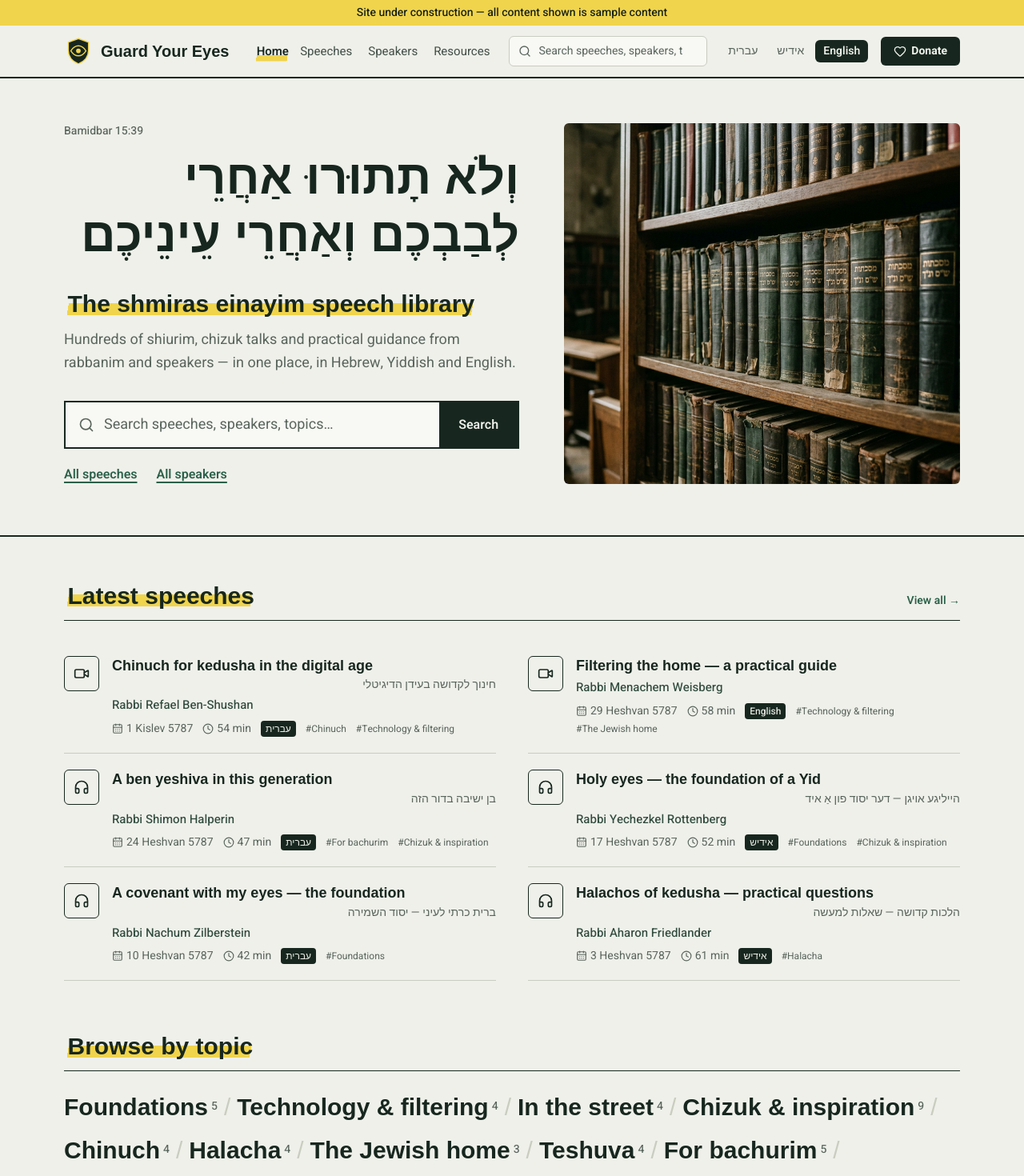
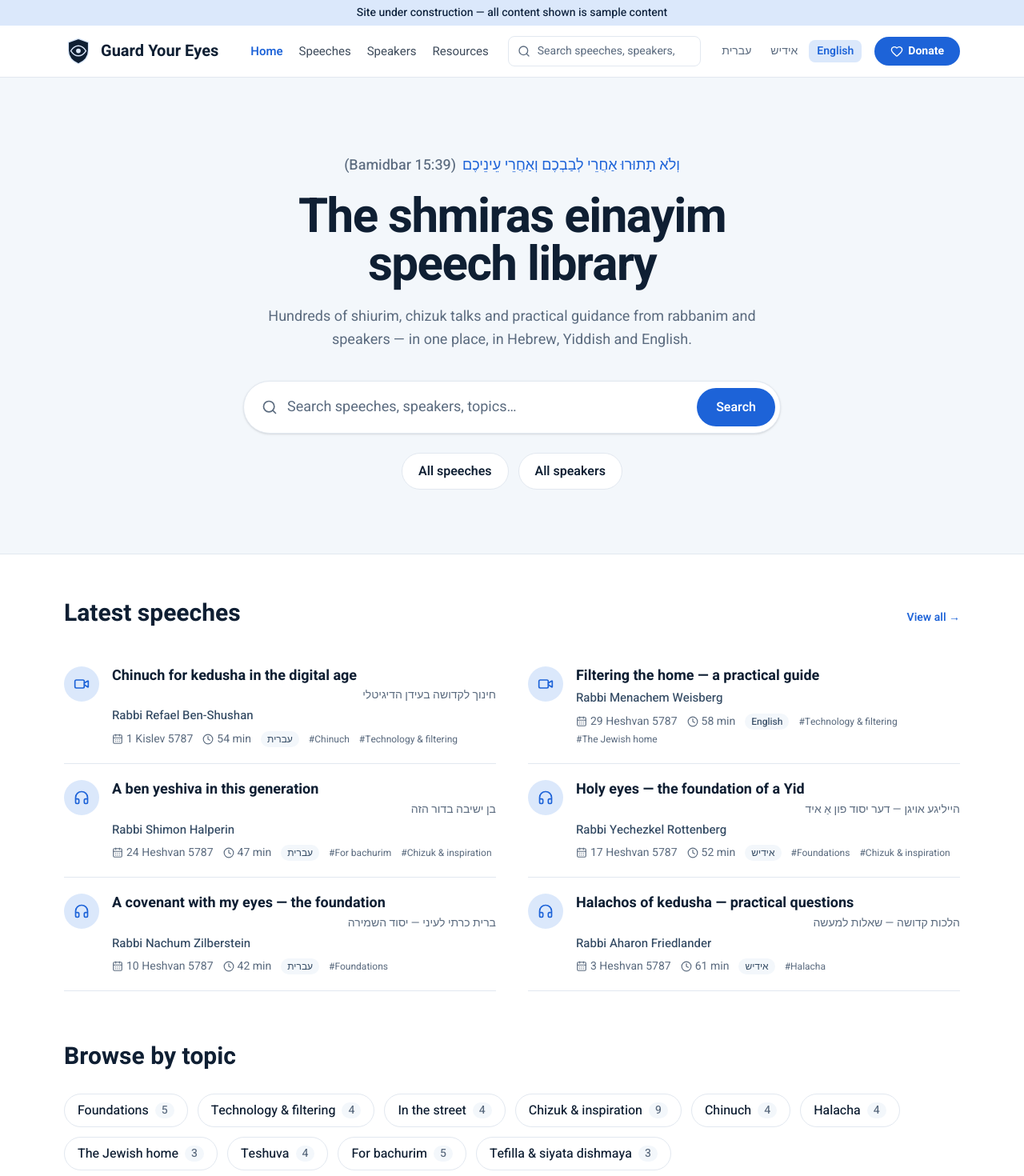
Before and after one commit to mweber4/first_project, a Next.js app: page /en in a window 1280 px wide. Shown: the top 1470 px of the page at 80% size. Built offline with nearby package versions, Linux system fonts and the light colour scheme; a web font is replaced by a local one.

Commit message:
Restyle to a clean, bright look: white and blue palette, sans headings, no highlighter or photo

```diff
--- a/app/[lang]/donate/page.tsx
+++ b/app/[lang]/donate/page.tsx
@@ -18,7 +18,7 @@ export default async function DonatePage({ params }: { params: Promise<{ lang: s
       <PageHeader title={t.donateTitle} intro={t.donateIntro} />
       <div className="mx-auto grid max-w-5xl gap-8 px-4 py-10 lg:grid-cols-[3fr_2fr]">
         <DonateForm t={t} donateUrl={donateUrl} />
-        <aside className="h-fit rounded-lg bg-ink p-6 text-paper">
+        <aside className="h-fit rounded-2xl bg-night p-6 text-paper">
           <h2 className="font-serif text-2xl font-bold text-gold-soft">{t.donateWhyTitle}</h2>
           <ul className="mt-4 space-y-3">
             {[t.donateWhy1, t.donateWhy2, t.donateWhy3].map((x) => (
--- a/app/[lang]/lecturers/[slug]/page.tsx
+++ b/app/[lang]/lecturers/[slug]/page.tsx
@@ -43,7 +43,7 @@ export default async function LecturerPage({ params }: { params: Params }) {
                   {l.location}
                 </span>
                 {l.languages.map((x) => (
-                  <span key={x} className="rounded-md bg-card px-2.5 py-0.5 text-sm">
+                  <span key={x} className="rounded-lg bg-card px-2.5 py-0.5 text-sm">
                     {x}
                   </span>
                 ))}
--- a/app/[lang]/page.tsx
+++ b/app/[lang]/page.tsx
@@ -1,4 +1,3 @@
-import Image from "next/image";
 import Link from "next/link";
 import { Heart, Search } from "lucide-react";
 import { LecturerCard, SectionTitle, SpeechCard, VideoTile } from "@/components/cards";
@@ -14,24 +13,21 @@ export default async function HomePage({ params }: { params: Promise<{ lang: str
 
   return (
     <>
-      <section className="border-b-2 border-ink">
-        <div className="mx-auto grid max-w-6xl gap-10 px-4 pb-12 pt-10 md:grid-cols-[1.15fr_1fr] md:gap-14 md:pb-16 md:pt-14">
-          <div className="flex flex-col justify-center">
-            <p className="text-sm font-medium text-muted">{t.heroVerseSource}</p>
-            <p
-              lang="he"
-              dir="rtl"
-              className="mt-3 text-balance font-serif text-4xl font-black leading-[1.2] text-ink md:text-6xl"
-            >
+      <section className="border-b border-line bg-sand">
+        <div className="mx-auto flex max-w-3xl flex-col items-center px-4 pb-16 pt-16 text-center md:pb-20 md:pt-24">
+          <p lang="he" dir="rtl" className="text-pretty text-base font-medium text-gold md:text-lg">
             {t.heroVerse}
+            <span className="ms-2 text-muted">({t.heroVerseSource})</span>
           </p>
 
-            <h1 className="mt-8 text-balance font-serif text-2xl font-bold md:text-3xl">
-              <span className="mark">{t.heroTitle}</span>
-            </h1>
-            <p className="mt-3 max-w-xl text-pretty text-lg leading-relaxed text-muted">{t.heroText}</p>
+          <h1 className="mt-5 text-balance text-4xl font-bold tracking-tight text-ink md:text-6xl">{t.heroTitle}</h1>
+          <p className="mt-5 max-w-2xl text-pretty text-lg leading-relaxed text-muted">{t.heroText}</p>
 
-            <form action={`/${lang}/search`} role="search" className="mt-8 flex max-w-xl border-2 border-ink bg-card">
+          <form
+            action={`/${lang}/search`}
+            role="search"
+            className="mt-9 flex w-full max-w-2xl items-center rounded-full border border-line bg-card p-1.5 shadow-sm focus-within:border-gold"
+          >
             <label htmlFor="hero-search" className="sr-only">
               {t.searchTitle}
             </label>
@@ -43,35 +39,29 @@ export default async function HomePage({ params }: { params: Promise<{ lang: str
               type="search"
               name="q"
               placeholder={t.searchPlaceholder}
-                className="min-w-0 flex-1 bg-transparent px-3 py-3.5 text-lg text-ink placeholder:text-muted focus:outline-none"
+              className="min-w-0 flex-1 bg-transparent px-3 py-3 text-lg text-ink placeholder:text-muted focus:outline-none"
             />
             <button
               type="submit"
-                className="bg-ink px-6 font-semibold text-paper transition-colors hover:bg-gold"
+              className="rounded-full bg-gold px-6 py-3 font-semibold text-paper transition-colors hover:bg-night"
             >
               {t.searchButton}
             </button>
           </form>
 
-            <div className="mt-5 flex flex-wrap items-center gap-x-6 gap-y-2 font-semibold">
-              <Link href={`/${lang}/speeches`} className="text-gold underline decoration-2 underline-offset-4 hover:text-ink">
+          <div className="mt-6 flex flex-wrap items-center justify-center gap-3 font-semibold">
+            <Link
+              href={`/${lang}/speeches`}
+              className="rounded-full border border-line bg-card px-5 py-2.5 text-ink transition-colors hover:border-gold hover:text-gold"
+            >
               {t.browseSpeeches}
             </Link>
-              <Link href={`/${lang}/lecturers`} className="text-gold underline decoration-2 underline-offset-4 hover:text-ink">
+            <Link
+              href={`/${lang}/lecturers`}
+              className="rounded-full border border-line bg-card px-5 py-2.5 text-ink transition-colors hover:border-gold hover:text-gold"
+            >
               {t.browseLecturers}
             </Link>
-            </div>
-          </div>
-
-          <div className="relative min-h-72 overflow-hidden rounded-md md:min-h-0">
-            <Image
-              src="/images/beis-medrash-shelves.png"
-              alt=""
-              fill
-              priority
-              sizes="(min-width: 768px) 45vw, 100vw"
-              className="object-cover"
-            />
           </div>
         </div>
       </section>
@@ -88,21 +78,16 @@ export default async function HomePage({ params }: { params: Promise<{ lang: str
 
         <section>
           <SectionTitle title={t.browseByTopic} />
-          <ul className="flex flex-wrap items-baseline gap-x-2 gap-y-3 font-serif text-2xl leading-snug md:text-3xl">
-            {topics.map((tp, i) => (
-              <li key={tp.id} className="flex items-baseline gap-2">
+          <ul className="flex flex-wrap gap-3">
+            {topics.map((tp) => (
+              <li key={tp.id}>
                 <Link
                   href={`/${lang}/speeches?topic=${tp.id}`}
-                  className="font-bold decoration-gold-soft decoration-[0.35em] underline-offset-[-0.1em] hover:underline"
+                  className="inline-flex items-center gap-2 rounded-full border border-line bg-card px-4 py-2 font-medium text-ink transition-colors hover:border-gold hover:text-gold"
                 >
                   {tp.label}
-                  <sup className="ms-1 font-sans text-sm font-medium text-muted">{tp.count}</sup>
+                  <span className="rounded-full bg-sand px-2 text-sm text-muted">{tp.count}</span>
                 </Link>
-                {i < topics.length - 1 && (
-                  <span aria-hidden="true" className="text-line">
-                    /
-                  </span>
-                )}
               </li>
             ))}
           </ul>
@@ -127,15 +112,15 @@ export default async function HomePage({ params }: { params: Promise<{ lang: str
         </section>
       </div>
 
-      <section className="-mb-20 border-b border-paper/10 bg-ink text-paper">
-        <div className="mx-auto flex max-w-6xl flex-col items-start justify-between gap-6 px-4 py-12 md:flex-row md:items-center">
+      <section className="mx-auto -mb-20 max-w-6xl px-4">
+        <div className="flex flex-col items-start justify-between gap-6 rounded-3xl bg-gold px-8 py-10 text-paper md:flex-row md:items-center md:px-12">
           <div>
-            <h2 className="text-balance font-serif text-3xl font-bold">{t.donateBandTitle}</h2>
-            <p className="mt-2 max-w-xl text-lg leading-relaxed text-paper/75">{t.donateBandText}</p>
+            <h2 className="text-balance text-3xl font-bold tracking-tight">{t.donateBandTitle}</h2>
+            <p className="mt-2 max-w-xl text-lg leading-relaxed text-paper/85">{t.donateBandText}</p>
           </div>
           <Link
             href={`/${lang}/donate`}
-            className="inline-flex shrink-0 items-center gap-2 rounded-md bg-gold-soft px-7 py-3.5 text-lg font-bold text-night transition-colors hover:bg-paper"
+            className="inline-flex shrink-0 items-center gap-2 rounded-full bg-paper px-7 py-3.5 text-lg font-bold text-gold transition-colors hover:bg-gold-soft"
           >
             <Heart className="h-5 w-5" aria-hidden="true" />
             {t.donateCta}
--- a/app/globals.css
+++ b/app/globals.css
@@ -2,25 +2,22 @@
 
 @theme inline {
   --font-sans: var(--font-heebo), system-ui, "Segoe UI", Arial, sans-serif;
-  --font-serif: var(--font-frank), "Times New Roman", serif;
+  --font-serif: var(--font-heebo), system-ui, "Segoe UI", Arial, sans-serif;
 }
 
-/*
-  Palette taken from a beis medrash shelf: green cloth sefer bindings,
-  grey-green page paper, and the yellow highlighter used in the margins.
-*/
+/* Clean, bright palette: white surfaces, a calm clear blue, deep navy text. */
 @theme {
-  --color-paper: #eff0ea;
-  --color-card: #f8f8f4;
-  --color-night: #0f1a15;
-  --color-ink: #17271f;
-  --color-ink-soft: #2f4a3d;
-  --color-sand: #e2e5da;
-  --color-line: #c9cdbf;
-  --color-gold: #2a6049;
-  --color-gold-soft: #f0d44c;
-  --color-muted: #59655d;
-  --radius: 0.375rem;
+  --color-paper: #ffffff;
+  --color-card: #ffffff;
+  --color-night: #0b1f3a;
+  --color-ink: #0f1f33;
+  --color-ink-soft: #334a63;
+  --color-sand: #f3f7fb;
+  --color-line: #e2e8f0;
+  --color-gold: #1d63d8;
+  --color-gold-soft: #dbe8fb;
+  --color-muted: #5b6b7f;
+  --radius: 0.75rem;
 }
 
 html {
@@ -42,21 +39,9 @@ body {
   outline-offset: 2px;
 }
 
-/* Highlighter stroke, drawn the way a pen marks a line in a sefer. */
+/* Active / emphasised text, e.g. current nav item. */
 .mark {
-  background-image: linear-gradient(
-    100deg,
-    transparent 0.2em,
-    var(--color-gold-soft) 0.2em,
-    var(--color-gold-soft) calc(100% - 0.3em),
-    transparent calc(100% - 0.3em)
-  );
-  background-repeat: no-repeat;
-  background-size: 100% 0.5em;
-  background-position: 0 88%;
-  box-decoration-break: clone;
-  -webkit-box-decoration-break: clone;
-  padding-inline: 0.15em;
+  color: var(--color-gold);
 }
 
 /* Native <select> arrow sits on the correct side in both directions. */
--- a/components/DonateForm.tsx
+++ b/components/DonateForm.tsx
@@ -12,7 +12,7 @@ const input =
   "w-full rounded-lg border border-line bg-card px-3 py-2.5 focus:border-gold focus:outline-none";
 const pill = (on: boolean) =>
   `rounded-lg border-2 px-4 py-3 text-center font-semibold transition-colors ${
-    on ? "border-ink bg-ink text-paper" : "border-line bg-card hover:border-ink"
+    on ? "border-gold bg-gold text-paper" : "border-line bg-card hover:border-gold"
   }`;
 
 export function DonateForm({ t, donateUrl }: { t: Dict; donateUrl: string }) {
@@ -69,7 +69,7 @@ export function DonateForm({ t, donateUrl }: { t: Dict; donateUrl: string }) {
                   setPreset(PRESETS[c][2]);
                   setCustom("");
                 }}
-                className={`rounded-md px-3 py-1 ${currency === c ? "bg-sand font-bold" : "text-muted hover:bg-sand/60"}`}
+                className={`rounded-lg px-3 py-1 ${currency === c ? "bg-sand font-bold" : "text-muted hover:bg-sand/60"}`}
               >
                 {SYMBOL[c]} {c}
               </button>
@@ -139,7 +139,7 @@ export function DonateForm({ t, donateUrl }: { t: Dict; donateUrl: string }) {
 
       <button
         type="submit"
-        className="mt-6 flex w-full items-center justify-center gap-2 rounded-md bg-gold-soft px-6 py-3.5 text-lg font-bold text-night transition-colors hover:bg-ink hover:text-paper"
+        className="mt-6 flex w-full items-center justify-center gap-2 rounded-lg bg-gold px-6 py-3.5 text-lg font-bold text-paper transition-colors hover:bg-ink hover:text-paper"
       >
         <Heart className="h-5 w-5" aria-hidden="true" />
         {t.continueToPayment}
--- a/components/ResourcesBrowser.tsx
+++ b/components/ResourcesBrowser.tsx
@@ -84,7 +84,7 @@ export function ResourcesBrowser({ videos, t }: { videos: Video[]; t: Dict }) {
         onClose={() => setPlaying(null)}
         onClick={(e) => e.target === dialog.current && setPlaying(null)}
         aria-label={playing?.title}
-        className="m-auto w-[min(92vw,960px)] rounded-md bg-night p-0 text-paper backdrop:bg-black/75"
+        className="m-auto w-[min(92vw,960px)] rounded-lg bg-night p-0 text-paper backdrop:bg-black/75"
       >
         {playing && (
           <>
@@ -94,7 +94,7 @@ export function ResourcesBrowser({ videos, t }: { videos: Video[]; t: Dict }) {
                 type="button"
                 onClick={() => setPlaying(null)}
                 aria-label={t.close}
-                className="rounded-md p-1.5 hover:bg-paper/10"
+                className="rounded-lg p-1.5 hover:bg-paper/10"
               >
                 <X className="h-5 w-5" />
               </button>
--- a/components/SiteFooter.tsx
+++ b/components/SiteFooter.tsx
@@ -12,7 +12,7 @@ export function SiteFooter({ lang, t }: { lang: Lang; t: Dict }) {
     { href: "/donate", label: t.navDonate },
   ];
   return (
-    <footer className="mt-20 bg-night text-paper/80">
+    <footer className="mt-40 bg-night text-paper/80">
       <div className="mx-auto grid max-w-6xl gap-10 px-4 py-12 md:grid-cols-[2fr_1fr]">
         <div>
           <div className="flex items-center gap-2.5 text-paper">
--- a/components/SiteHeader.tsx
+++ b/components/SiteHeader.tsx
@@ -39,9 +39,9 @@ export function SiteHeader({ lang, t }: { lang: Lang; t: Dict }) {
           hrefLang={l}
           lang={l}
           aria-current={l === lang ? "true" : undefined}
-          className={`rounded-md px-2.5 py-1 transition-colors ${
+          className={`rounded-lg px-2.5 py-1 transition-colors ${
             l === lang
-              ? "bg-ink font-semibold text-paper"
+              ? "bg-gold-soft font-semibold text-gold"
               : "text-muted hover:bg-sand hover:text-ink"
           }`}
         >
@@ -63,13 +63,13 @@ export function SiteHeader({ lang, t }: { lang: Lang; t: Dict }) {
         onChange={(e) => setQ(e.target.value)}
         placeholder={t.searchPlaceholder}
         aria-label={t.searchButton}
-        className="w-full rounded-md border border-line bg-card py-2 ps-9 pe-4 text-sm text-ink placeholder:text-muted focus:border-ink focus:outline-none"
+        className="w-full rounded-lg border border-line bg-card py-2 ps-9 pe-4 text-sm text-ink placeholder:text-muted focus:border-gold focus:outline-none"
       />
     </form>
   );
 
   return (
-    <header className="sticky top-0 z-40 border-b-2 border-ink bg-paper text-ink">
+    <header className="sticky top-0 z-40 border-b border-line bg-paper/90 backdrop-blur text-ink">
       <div className="mx-auto flex h-16 max-w-6xl items-center gap-4 px-4">
         <Link href={`/${lang}`} className="flex shrink-0 items-center gap-2.5">
           <Logo />
@@ -98,7 +98,7 @@ export function SiteHeader({ lang, t }: { lang: Lang; t: Dict }) {
 
         <Link
           href={`/${lang}/donate`}
-          className="ms-auto inline-flex shrink-0 items-center gap-1.5 rounded-md bg-ink px-4 py-2 text-sm font-bold text-paper transition-colors hover:bg-gold lg:ms-0"
+          className="ms-auto inline-flex shrink-0 items-center gap-1.5 rounded-full bg-gold px-5 py-2 text-sm font-bold text-paper transition-colors hover:bg-night lg:ms-0"
         >
           <Heart className="h-4 w-4" aria-hidden="true" />
           {t.donateCta}
@@ -110,7 +110,7 @@ export function SiteHeader({ lang, t }: { lang: Lang; t: Dict }) {
           aria-expanded={open}
           aria-controls="mobile-menu"
           aria-label={t.menu}
-          className="rounded-md p-2 hover:bg-sand lg:hidden"
+          className="rounded-lg p-2 hover:bg-sand lg:hidden"
         >
           {open ? <X className="h-6 w-6" /> : <Menu className="h-6 w-6" />}
         </button>
@@ -126,7 +126,7 @@ export function SiteHeader({ lang, t }: { lang: Lang; t: Dict }) {
                 href={`/${lang}${n.href}`}
                 onClick={() => setOpen(false)}
                 aria-current={isActive(n.href) ? "page" : undefined}
-                className={`rounded-md px-2 py-3 text-lg ${
+                className={`rounded-lg px-2 py-3 text-lg ${
                   isActive(n.href) ? "mark font-semibold" : "text-ink/85"
                 }`}
               >
--- a/components/cards.tsx
+++ b/components/cards.tsx
@@ -7,7 +7,7 @@ export function PageHeader({ title, intro }: { title: string; intro?: string })
   return (
     <div className="border-b border-line">
       <div className="mx-auto max-w-6xl px-4 pb-8 pt-12">
-        <h1 className="text-balance font-serif text-4xl font-black md:text-5xl">{title}</h1>
+        <h1 className="text-balance text-4xl font-bold tracking-tight md:text-5xl">{title}</h1>
         {intro && <p className="mt-4 max-w-2xl text-pretty text-lg leading-relaxed text-muted">{intro}</p>}
       </div>
     </div>
@@ -24,9 +24,9 @@ export function SectionTitle({
   linkLabel?: string;
 }) {
   return (
-    <div className="mb-6 flex items-baseline justify-between gap-4 border-b border-ink pb-3">
+    <div className="mb-6 flex items-baseline justify-between gap-4 pb-1">
       <h2 className="text-balance font-serif text-2xl font-bold md:text-3xl">
-        <span className="mark">{title}</span>
+        {title}
       </h2>
       {href && (
         <Link href={href} className="shrink-0 text-sm font-semibold text-gold underline-offset-4 hover:underline">
@@ -41,7 +41,7 @@ export function Avatar({ initials, size = "md" }: { initials: string; size?: "md
   return (
     <span
       aria-hidden="true"
-      className={`flex shrink-0 items-center justify-center rounded-md bg-ink font-serif font-bold text-gold-soft ${
+      className={`flex shrink-0 items-center justify-center rounded-full bg-gold-soft font-bold text-gold ${
         size === "lg" ? "h-24 w-24 text-3xl" : "h-14 w-14 text-lg"
       }`}
     >
@@ -54,7 +54,7 @@ export function SpeechCard({ speech: s, lang, t }: { speech: Speech; lang: Lang;
   const Icon = s.type === "video" ? VideoIcon : Headphones;
   return (
     <article className="group relative flex gap-4 border-b border-line py-5 transition-colors hover:bg-sand/60">
-      <span className="flex h-11 w-11 shrink-0 items-center justify-center rounded-md border border-ink text-ink transition-colors group-hover:bg-ink group-hover:text-gold-soft">
+      <span className="flex h-11 w-11 shrink-0 items-center justify-center rounded-full bg-gold-soft text-gold transition-colors group-hover:bg-gold group-hover:text-paper">
         <Icon className="h-5 w-5" aria-hidden="true" />
       </span>
       <div className="min-w-0 flex-1">
@@ -85,7 +85,7 @@ export function SpeechCard({ speech: s, lang, t }: { speech: Speech; lang: Lang;
             <Clock className="h-3.5 w-3.5" aria-hidden="true" />
             {s.minutes} {t.minutes}
           </span>
-          <span className="rounded-sm bg-ink px-1.5 py-0.5 text-xs font-medium text-paper">
+          <span className="rounded-full bg-sand px-2 py-0.5 text-xs font-medium text-ink-soft">
             {s.languageLabel}
           </span>
           {s.topics.map((tp) => (
@@ -104,7 +104,7 @@ export function LecturerCard({ lecturer: l, lang, t }: { lecturer: Lecturer; lan
   return (
     <Link
       href={`/${lang}/lecturers/${l.slug}`}
-      className="group flex items-center gap-4 rounded-md border border-line bg-card p-4 transition-colors hover:border-ink"
+      className="group flex items-center gap-4 rounded-lg border border-line bg-card p-4 transition-colors hover:border-gold"
     >
       <Avatar initials={l.initials} />
       <span className="min-w-0">
@@ -138,7 +138,7 @@ export function VideoTile({
 }) {
   const poster = (
     <span
-      className="relative flex aspect-video items-center justify-center overflow-hidden rounded-md bg-ink-soft"
+      className="relative flex aspect-video items-center justify-center overflow-hidden rounded-lg bg-ink-soft"
       style={v.poster ? { backgroundImage: `url(${v.poster})`, backgroundSize: "cover" } : undefined}
     >
       {!v.poster && (
@@ -146,7 +146,7 @@ export function VideoTile({
           {v.campaign ?? v.title}
         </span>
       )}
-      <span className="flex h-14 w-14 items-center justify-center rounded-full bg-gold-soft text-night transition-transform group-hover:scale-110">
+      <span className="flex h-14 w-14 items-center justify-center rounded-full bg-paper text-gold transition-transform group-hover:scale-110">
         <Play className="ms-0.5 h-6 w-6 fill-current" aria-hidden="true" />
       </span>
       <span className="absolute end-2 top-2 rounded bg-black/55 px-1.5 py-0.5 text-xs text-paper">
```
Also changed, not shown: app/[lang]/speeches/[slug]/page.tsx (+6 -6 lines), components/SearchResults.tsx (+9 -9 lines), components/SpeechesBrowser.tsx (+5 -5 lines), public/images/beis-medrash-shelves.png (deleted). Lines whose indentation alone changed are shown as unchanged.
